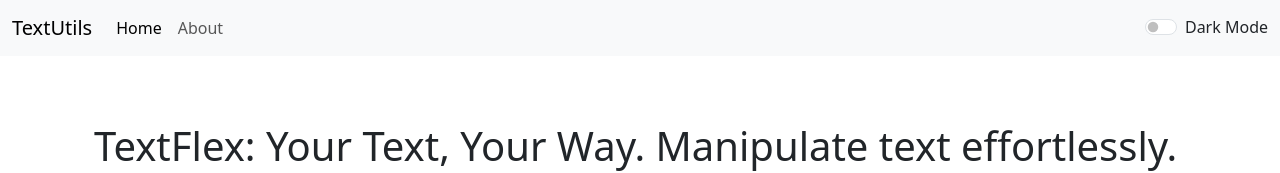
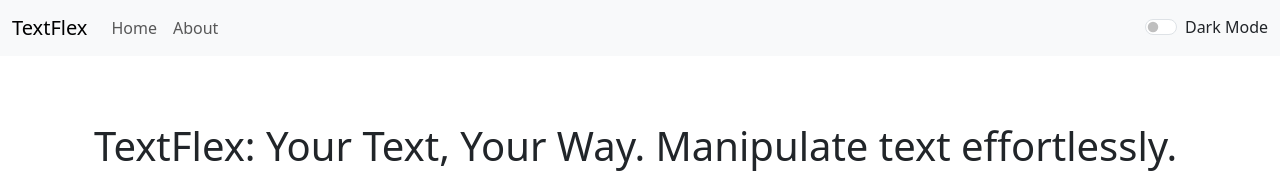
Before and after one commit to VanshGusain18/TextFlex-App, a React (Create React App) app: page / in a window 1280 px wide. Shown: the top 173 px of the page. Built offline with nearby package versions, Linux system fonts and the light colour scheme.

Commit message:
bugs fixes: words count logic(next line)

```diff
--- a/src/App.js
+++ b/src/App.js
@@ -4,7 +4,7 @@ import Textform from "./Components/Textform";
 import About from "./Components/About";
 import Alert from "./Components/Alert";
 import React, { useState } from "react";
-import { BrowserRouter as Router, Switch, Route, Link } from "react-router-dom";
+import { BrowserRouter as Router, Switch, Route } from "react-router-dom";
 
 function App() {
   const [mode, setMode] = useState("light");
@@ -45,7 +45,7 @@ function App() {
     <>
       <Router>
         <Navbar
-          title="TextUtils"
+          title="TextFlex"
           about="About"
           mode={mode}
           btnMode={btnMode}
--- a/src/Components/Navbar.js
+++ b/src/Components/Navbar.js
@@ -25,7 +25,7 @@ export default function Navbar(props) {
           <div className="collapse navbar-collapse" id="navbarSupportedContent">
             <ul className="navbar-nav me-auto mb-2 mb-lg-0">
               <li className="nav-item">
-                <a className="nav-link active" aria-current="page" href="/">
+                <a className="nav-link" aria-current="page" href="/">
                   Home
                 </a>
               </li>
--- a/src/Components/Textform.js
+++ b/src/Components/Textform.js
@@ -134,7 +134,7 @@ export default function Textform(props) {
         <h2>Your text summary</h2>
         <p>
           {
-            text.split(" ").filter((ele) => {
+            text.split(/\s+/).filter((ele) => {
               return ele.length !== 0;
             }).length
           }{" "}
```
